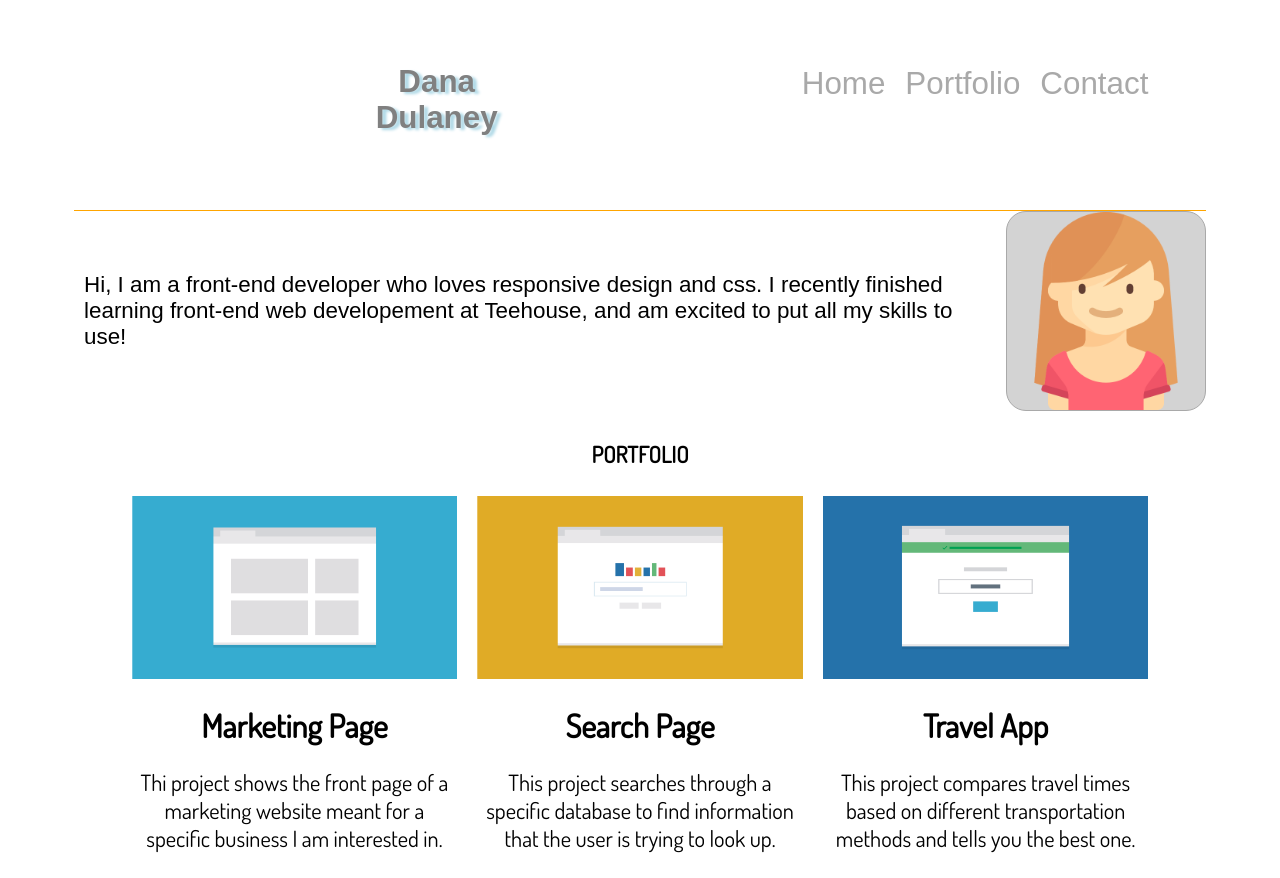
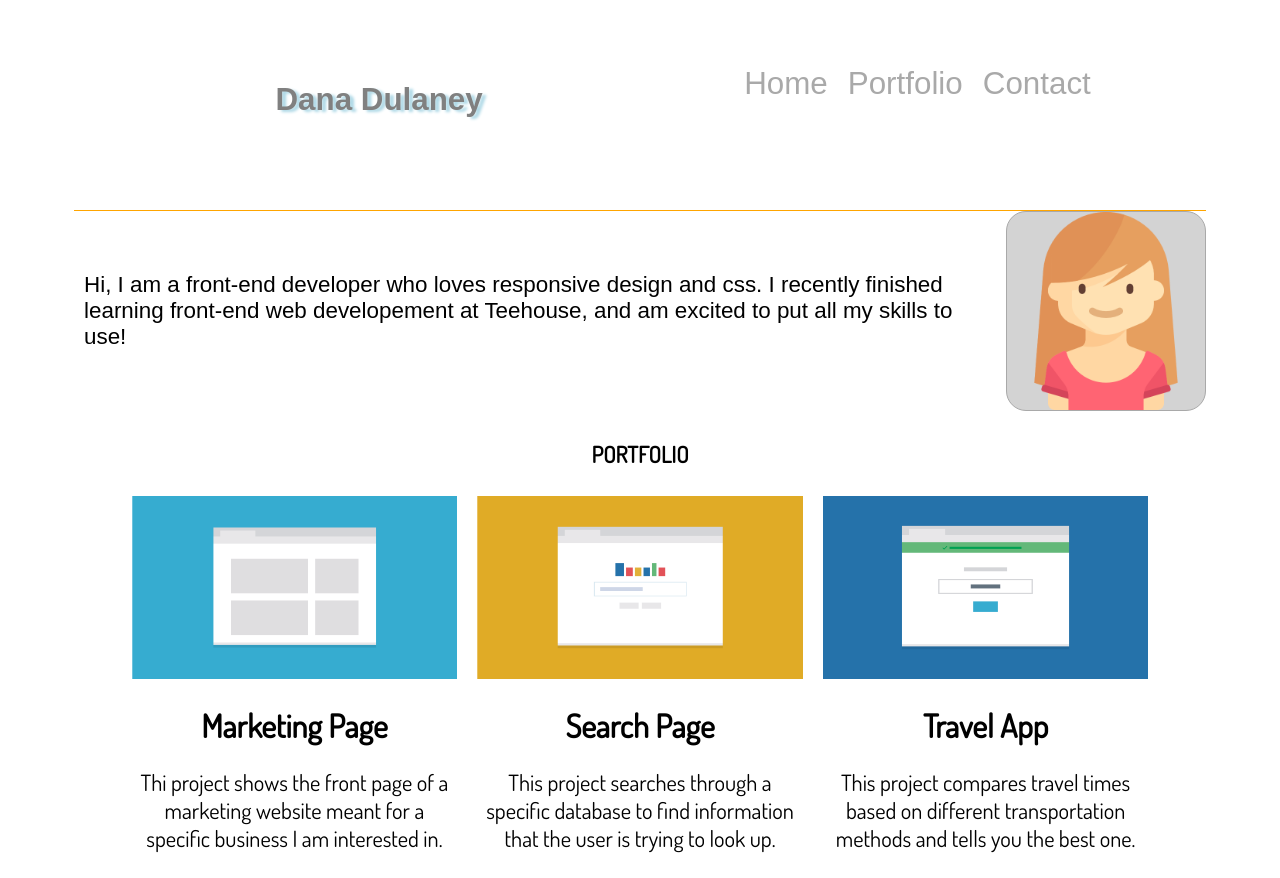
Before and after one commit to ddulaney77/project-2, a plain HTML site: page index.html in a window 1280 px wide. Shown: the top 878 px of the page. Drawn offline with Linux system fonts and the light colour scheme; a web font is replaced by a local one.

Commit message:
finalizing project and rechecking

```diff
--- a/css/styles.css
+++ b/css/styles.css
@@ -143,7 +143,6 @@ a.top {
 
 a.name {
   font-size: 1.4em;
-  width: 140px;
   display:block;
   margin: auto;
   text-align: center;
@@ -221,7 +220,7 @@ a.bottom-contact {
   margin: 0 auto;
 }
 h3 {
-  padding: 0
+  padding: 0;
   margin-top: 15px;
 }
 }
@@ -235,7 +234,7 @@ h3 {
 
 .main-header, .container, .bottom-contact {
   width: 90%;
-  max-width: 1150px;
+  margin: 0;
 }
 .main-nav {
   flex-direction: row;
```
